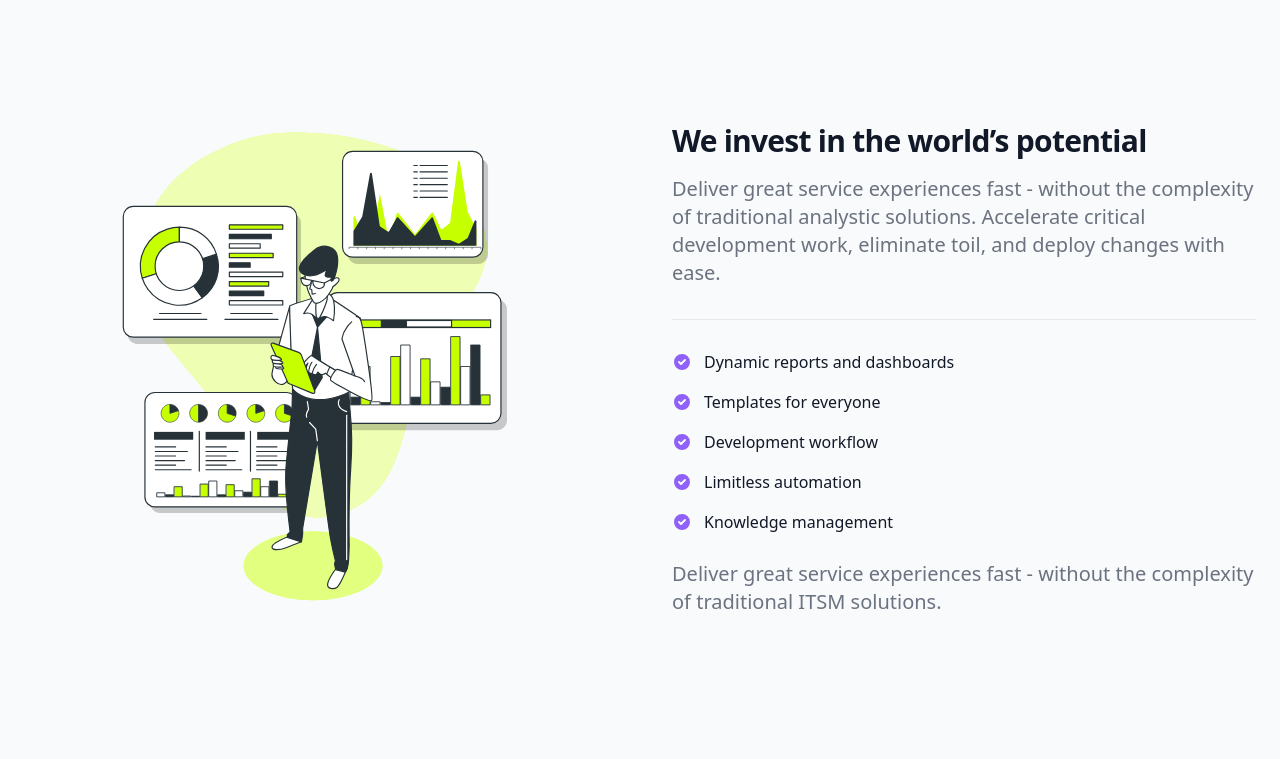
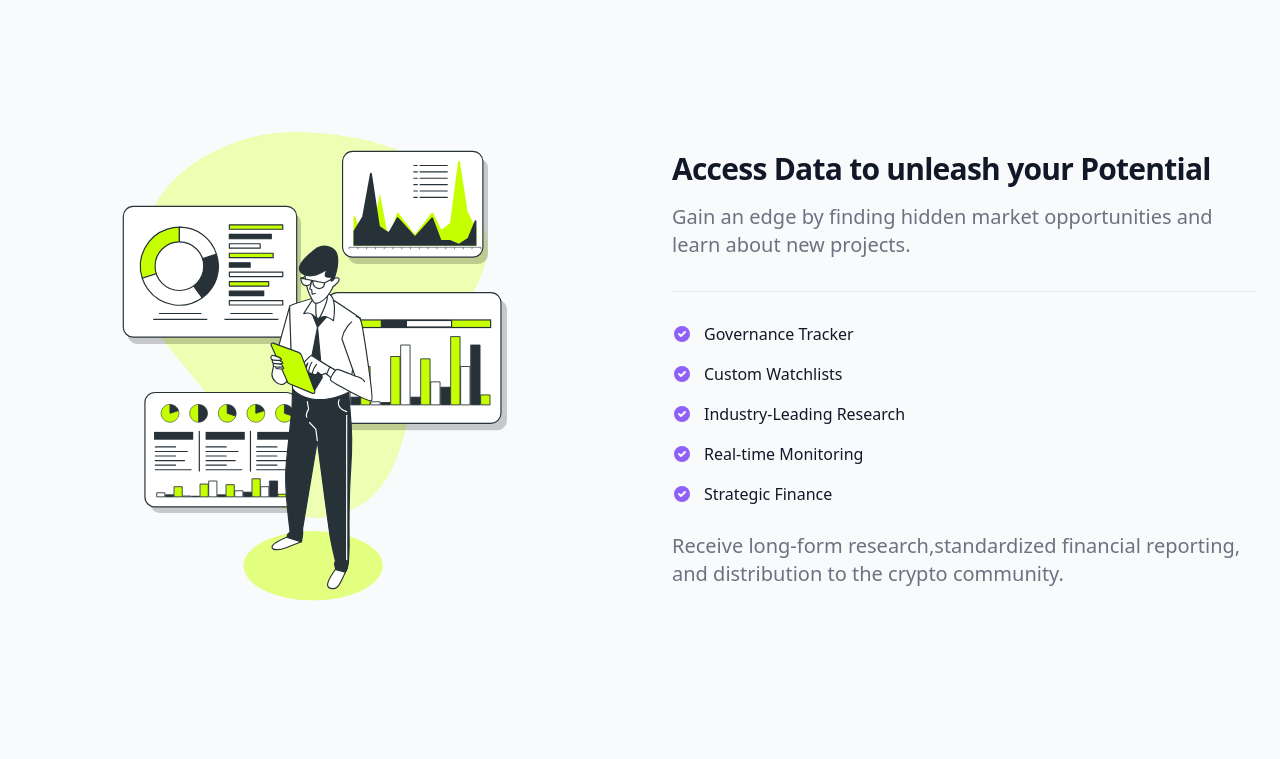
Before and after one commit to timedbase/jsyk, a website: page index.html in a window 1280 px wide. Shown: the part 1186-1945 px from the top of the page. Drawn offline with nearby package versions, Linux system fonts and the light colour scheme.

Commit message:
Add files via upload

```diff
--- a/index.html
+++ b/index.html
@@ -226,37 +226,37 @@
             <div class="items-center gap-8 lg:grid lg:grid-cols-2 xl:gap-16">
                 <img class=" w-full mb-4 rounded-lg lg:mb-0 lg:flex" src="./images/feature-2.svg" alt="feature image 2">
                 <div class="text-gray-500 sm:text-lg dark:text-gray-400">
-                    <h2 class="mb-4 text-3xl font-extrabold tracking-tight text-gray-900 dark:text-white">We invest in the world’s potential</h2>
-                    <p class="mb-8 font-light lg:text-xl">Deliver great service experiences fast - without the complexity of traditional analystic solutions. Accelerate critical development work, eliminate toil, and deploy changes with ease.</p>
+                    <h2 class="mb-4 text-3xl font-extrabold tracking-tight text-gray-900 dark:text-white">Access Data to unleash your Potential </h2>
+                    <p class="mb-8 font-light lg:text-xl">Gain an edge by finding hidden market opportunities and learn about new projects.</p>
                     <!-- List -->
                     <ul role="list" class="pt-8 space-y-5 border-t border-gray-200 my-7 dark:border-gray-700">
                         <li class="flex space-x-3">
                             <!-- Icon -->
                             <svg class="flex-shrink-0 w-5 h-5 text-purple-500 dark:text-purple-400" fill="currentColor" viewBox="0 0 20 20" xmlns="http://www.w3.org/2000/svg"><path fill-rule="evenodd" d="M10 18a8 8 0 100-16 8 8 0 000 16zm3.707-9.293a1 1 0 00-1.414-1.414L9 10.586 7.707 9.293a1 1 0 00-1.414 1.414l2 2a1 1 0 001.414 0l4-4z" clip-rule="evenodd"></path></svg>
-                            <span class="text-base font-medium leading-tight text-gray-900 dark:text-white">Dynamic reports and dashboards</span>
+                            <span class="text-base font-medium leading-tight text-gray-900 dark:text-white">Governance Tracker</span>
                         </li>
                         <li class="flex space-x-3">
                             <!-- Icon -->
                             <svg class="flex-shrink-0 w-5 h-5 text-purple-500 dark:text-purple-400" fill="currentColor" viewBox="0 0 20 20" xmlns="http://www.w3.org/2000/svg"><path fill-rule="evenodd" d="M10 18a8 8 0 100-16 8 8 0 000 16zm3.707-9.293a1 1 0 00-1.414-1.414L9 10.586 7.707 9.293a1 1 0 00-1.414 1.414l2 2a1 1 0 001.414 0l4-4z" clip-rule="evenodd"></path></svg>
-                            <span class="text-base font-medium leading-tight text-gray-900 dark:text-white">Templates for everyone</span>
+                            <span class="text-base font-medium leading-tight text-gray-900 dark:text-white">Custom Watchlists</span>
                         </li>
                         <li class="flex space-x-3">
                             <!-- Icon -->
                             <svg class="flex-shrink-0 w-5 h-5 text-purple-500 dark:text-purple-400" fill="currentColor" viewBox="0 0 20 20" xmlns="http://www.w3.org/2000/svg"><path fill-rule="evenodd" d="M10 18a8 8 0 100-16 8 8 0 000 16zm3.707-9.293a1 1 0 00-1.414-1.414L9 10.586 7.707 9.293a1 1 0 00-1.414 1.414l2 2a1 1 0 001.414 0l4-4z" clip-rule="evenodd"></path></svg>
-                            <span class="text-base font-medium leading-tight text-gray-900 dark:text-white">Development workflow</span>
+                            <span class="text-base font-medium leading-tight text-gray-900 dark:text-white">Industry-Leading Research</span>
                         </li>
                         <li class="flex space-x-3">
                             <!-- Icon -->
                             <svg class="flex-shrink-0 w-5 h-5 text-purple-500 dark:text-purple-400" fill="currentColor" viewBox="0 0 20 20" xmlns="http://www.w3.org/2000/svg"><path fill-rule="evenodd" d="M10 18a8 8 0 100-16 8 8 0 000 16zm3.707-9.293a1 1 0 00-1.414-1.414L9 10.586 7.707 9.293a1 1 0 00-1.414 1.414l2 2a1 1 0 001.414 0l4-4z" clip-rule="evenodd"></path></svg>
-                            <span class="text-base font-medium leading-tight text-gray-900 dark:text-white">Limitless automation</span>
+                            <span class="text-base font-medium leading-tight text-gray-900 dark:text-white">Real-time Monitoring</span>
                         </li>
                         <li class="flex space-x-3">
                             <!-- Icon -->
                             <svg class="flex-shrink-0 w-5 h-5 text-purple-500 dark:text-purple-400" fill="currentColor" viewBox="0 0 20 20" xmlns="http://www.w3.org/2000/svg"><path fill-rule="evenodd" d="M10 18a8 8 0 100-16 8 8 0 000 16zm3.707-9.293a1 1 0 00-1.414-1.414L9 10.586 7.707 9.293a1 1 0 00-1.414 1.414l2 2a1 1 0 001.414 0l4-4z" clip-rule="evenodd"></path></svg>
-                            <span class="text-base font-medium leading-tight text-gray-900 dark:text-white">Knowledge management</span>
+                            <span class="text-base font-medium leading-tight text-gray-900 dark:text-white">Strategic Finance</span>
                         </li>
                     </ul>
-                    <p class="font-light lg:text-xl">Deliver great service experiences fast - without the complexity of traditional ITSM solutions.</p>
+                    <p class="font-light lg:text-xl">Receive long-form research,standardized financial reporting, and distribution to the crypto community.</p>
                 </div>
             </div>
              <!-- Row -->
@@ -633,7 +633,7 @@
                     </ul>
                 </div>
                 <div>
-                    <h3 class="mb-6 text-sm font-semibold text-gray-900 uppercase dark:text-white">ULOzk Wallet</h3>
+                    <h3 class="mb-6 text-sm font-semibold text-gray-900 uppercase dark:text-white">ULO Wallet</h3>
                     <ul class="text-gray-500 dark:text-gray-400">
                         <li class="mb-4">
                             <a href="#" class="hover:underline">iOS</a>
```
